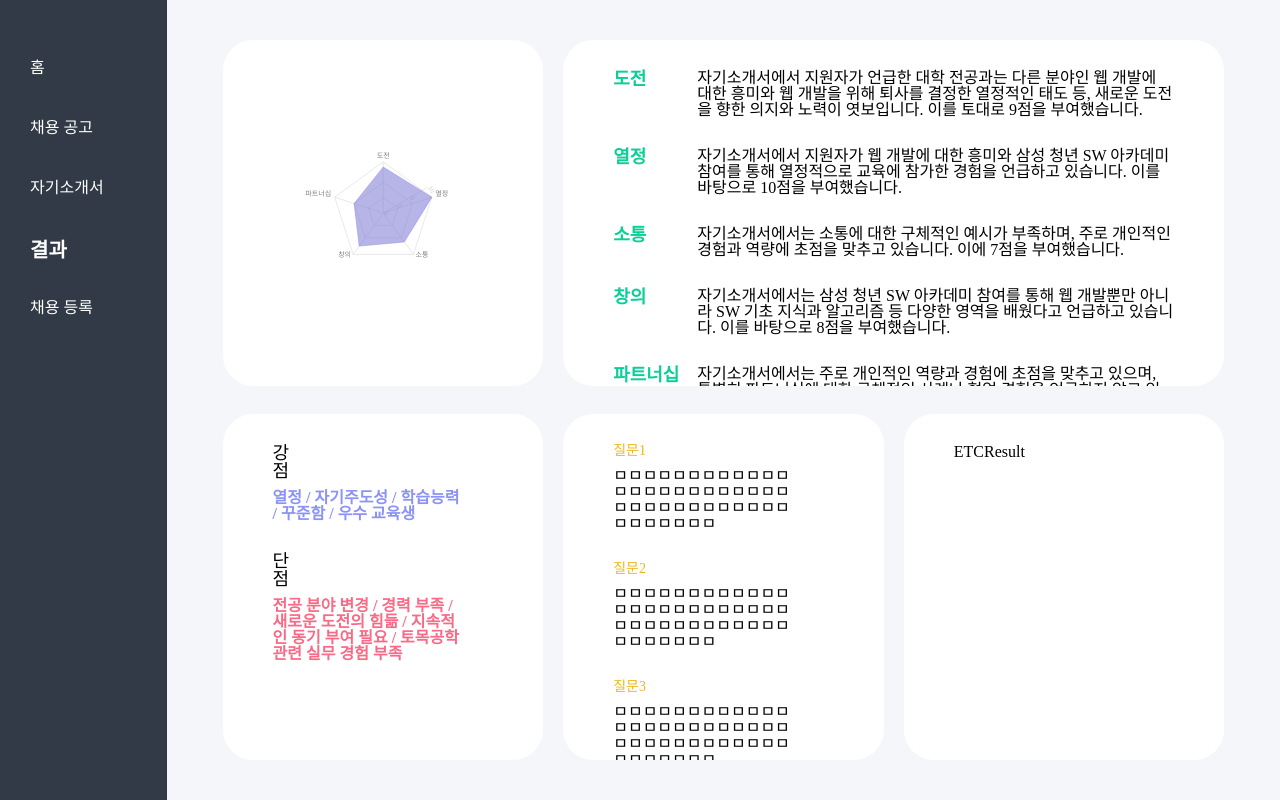
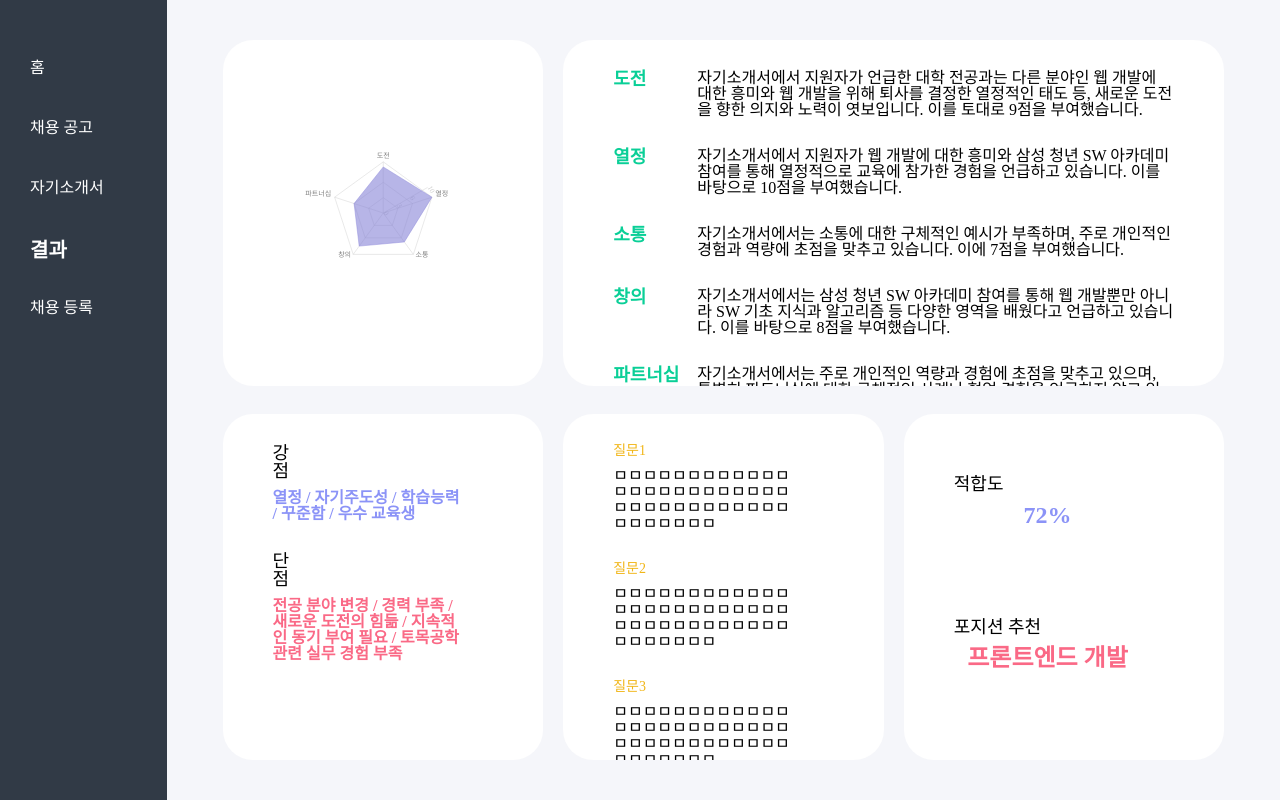
Before and after one commit to A-I-N-G/jarvise-client, a React (Create React App) app: page /result in a window 1280 px wide. Built offline with nearby package versions, Linux system fonts and the light colour scheme.

Commit message:
etc 완료

```diff
--- a/src/components/ETCResult.tsx
+++ b/src/components/ETCResult.tsx
@@ -5,6 +5,9 @@ const ContentDiv = styled.div`
   height: 100%;
   background-color: #fff;
   border-radius: 30px;
+  display: flex;
+  flex-direction: column;
+  justify-content: space-around;
   padding: 30px 50px;
   box-sizing: border-box;
   overflow: scroll;
@@ -15,8 +18,49 @@ const ContentDiv = styled.div`
   }
 `;
 
+const ContentBox = styled.div`
+  display: flex;
+  flex-direction: column;
+  width: 100%;
+  justify-content: space-between;
+  margin-bottom: 30px;
+`;
+
+const Title = styled.div`
+  width: 100%;
+  margin-bottom: 10px;
+  font-size: 18px;
+`;
+
+const ContentStrength = styled.div`
+  text-align: center;
+  font-weight: 600;
+  font-size: 24px;
+  width: 85%;
+  color: #8b93f7;
+`;
+
+const ContentPosition = styled.div`
+  text-align: center;
+  font-weight: 600;
+  font-size: 24px;
+  width: 85%;
+  color: #fa6986;
+`;
+
 const ETCResult = () => {
-  return <ContentDiv>ETCResult</ContentDiv>;
+  return (
+    <ContentDiv>
+      <ContentBox>
+        <Title>적합도</Title>
+        <ContentStrength>72%</ContentStrength>
+      </ContentBox>
+      <ContentBox>
+        <Title>포지션 추천</Title>
+        <ContentPosition>프론트엔드 개발</ContentPosition>
+      </ContentBox>
+    </ContentDiv>
+  );
 };
 
 export default ETCResult;
```
